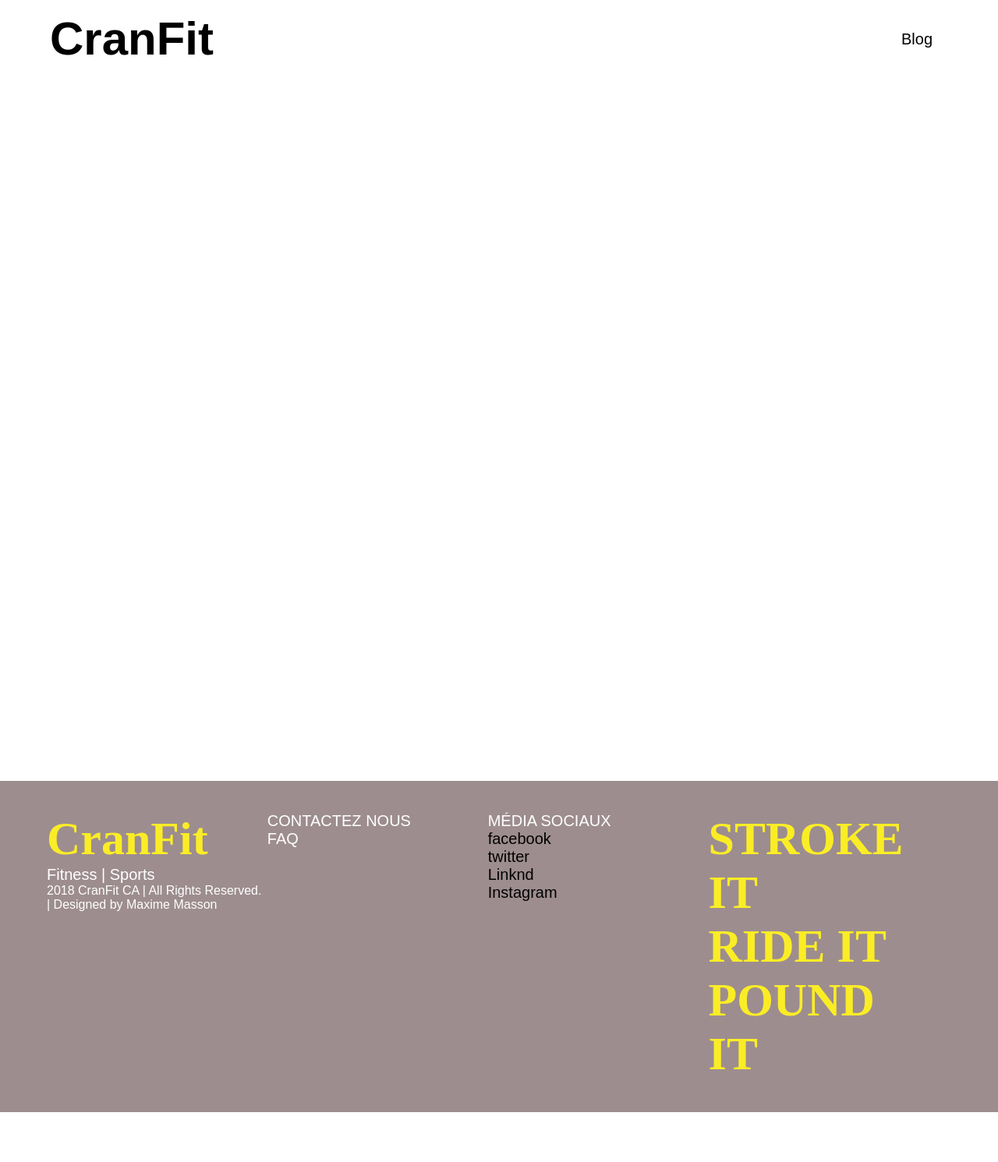
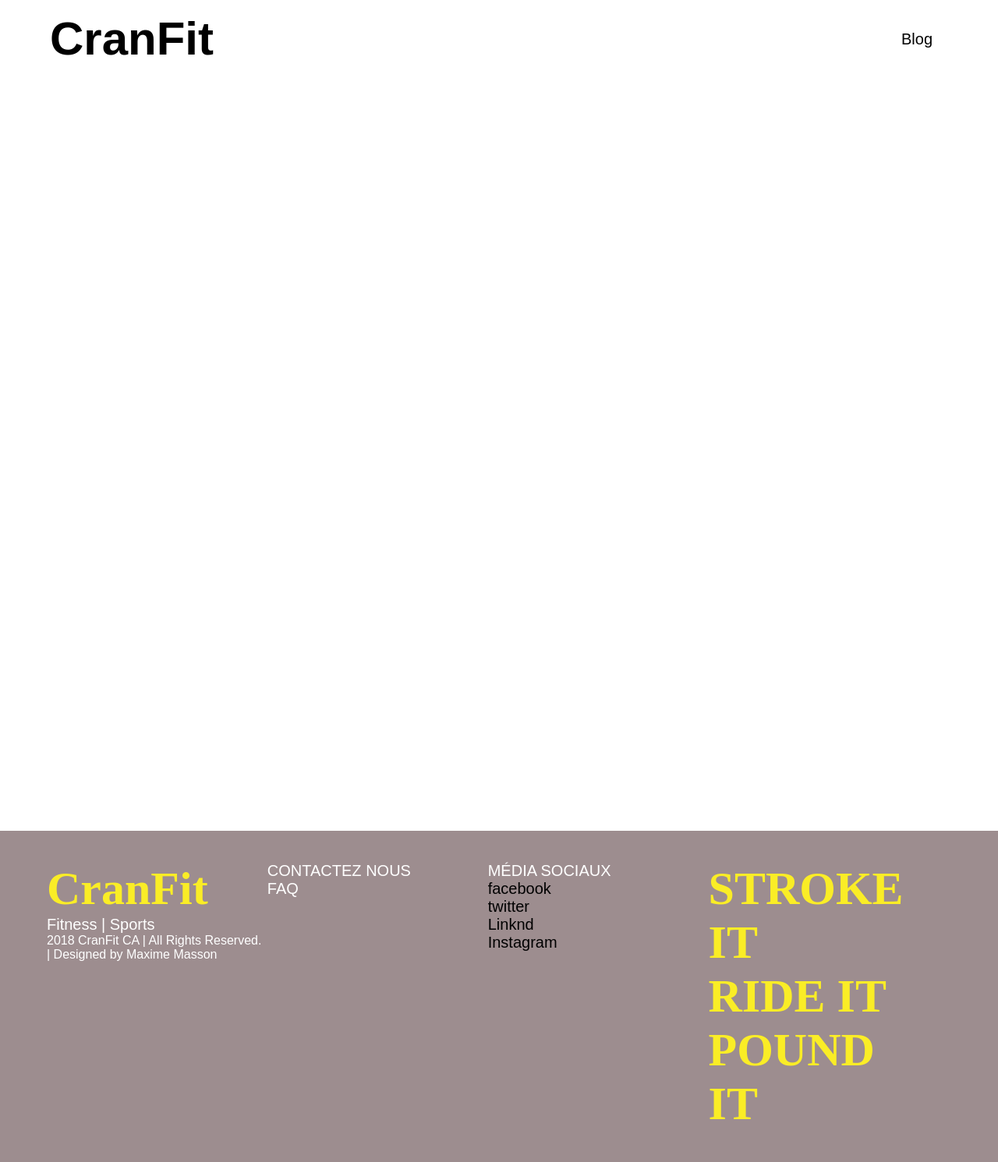
Before and after one commit to MrMasson/cranfit, a Jekyll site: the page built from blog.md, in a window 1280 px wide. Shown: the whole page at 78% size. Built offline with Jekyll 4.4.1, drawn with Linux system fonts in a browser that asks for light colours; before the commit the page ends 1427 px from its top, so only the background shows below that.

Commit message:
Fix page layout for articles

```diff
--- /dev/null
+++ b/_sass/_articles.sass
@@ -0,0 +1,25 @@
+article
+    font-family: Quicksand, serif
+    font-size: 100%
+    margin: 0
+    padding : 0
+
+.post-header
+    text-align: left
+.post-title
+    font-size: 60px
+    color: black
+
+.post-content
+    h1
+        color: black
+        font-size: 84px
+    h2
+        color: black
+        font-size: 60px
+    h3
+        color: $grey
+        font-size: 40px
+    p
+        color: black!important
+        font-size: 16px
--- a/_sass/_global.sass
+++ b/_sass/_global.sass
@@ -29,7 +29,10 @@ a
     color: white
 .main
     min-height: 100vh
-
+.wrapper
+    width: 80%
+    margin: 64px auto
+    padding: 0px
 
 /**
  * Clearfix
```
